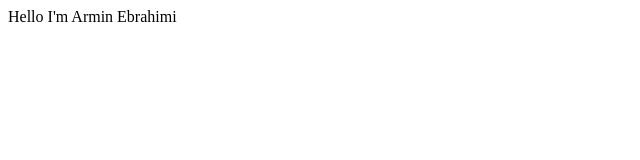
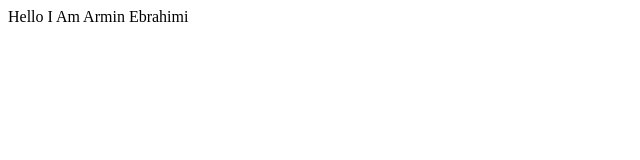
Before and after one commit to ARMIN1313/ARMIN1313.github.io, a plain HTML site: page Index.html in a window 1280 px wide. Shown: the full height of the page, 0-640 px from the left. Drawn offline with Linux system fonts and the light colour scheme.

Commit message:
Change11

```diff
--- a/Index.html
+++ b/Index.html
@@ -7,6 +7,6 @@
     <title>Document</title>
 </head>
 <body>
-    Hello I'm Armin Ebrahimi
+    Hello I Am Armin Ebrahimi
 </body>
 </html>
```
Also changed, not shown: 1 other file.
